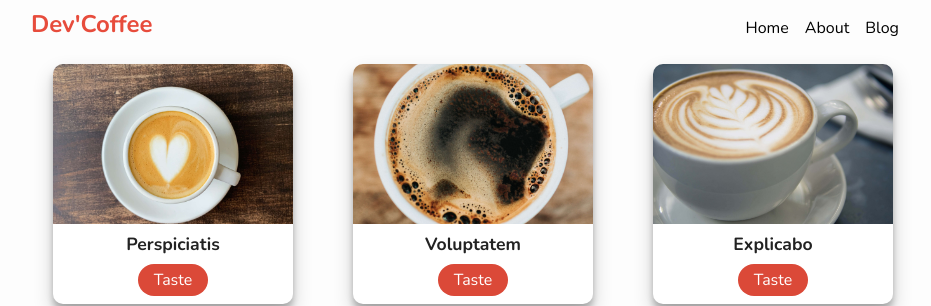
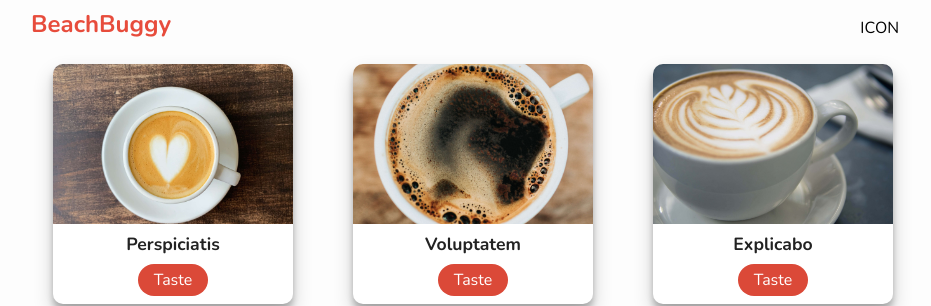
Before and after one commit to Stovencrantz/BeachBuggy, a plain HTML site: page index.html in a window 1280 px wide. Shown: the top 306 px of the page, without its empty margins (167-1098 px from the left). Drawn offline with nearby package versions, Linux system fonts and the light colour scheme.

Commit message:
Updated the title and nav bar layout

```diff
--- a/index.html
+++ b/index.html
@@ -22,11 +22,9 @@
   <body>
     <main>
       <nav>
-        <h1>Dev'Coffee</h1>
+        <h1>BeachBuggy</h1>
         <ul>
-          <li>Home</li>
-          <li>About</li>
-          <li>Blog</li>
+          <li>ICON</li>
         </ul>
       </nav>
       <div class="container"></div>
```
